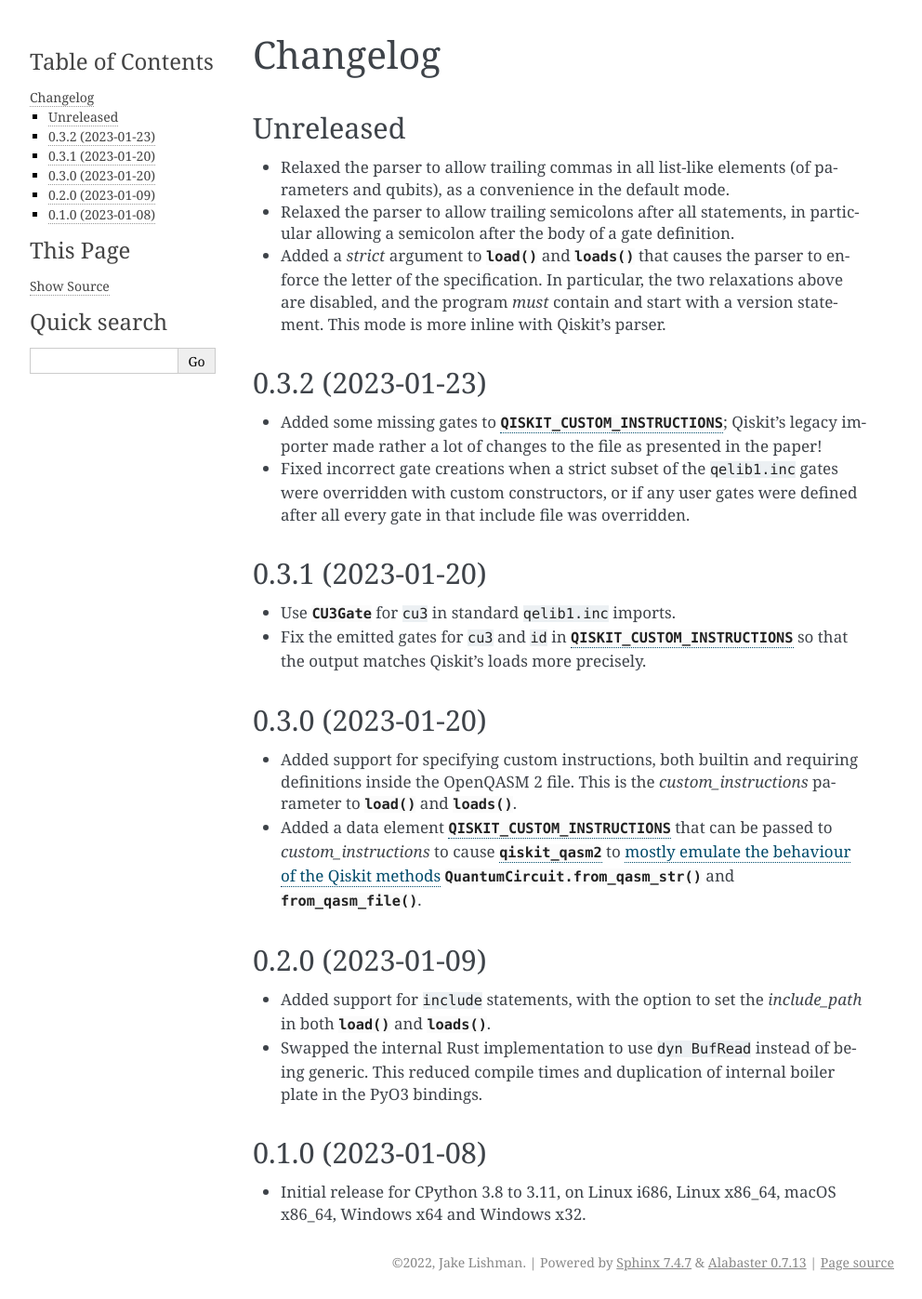
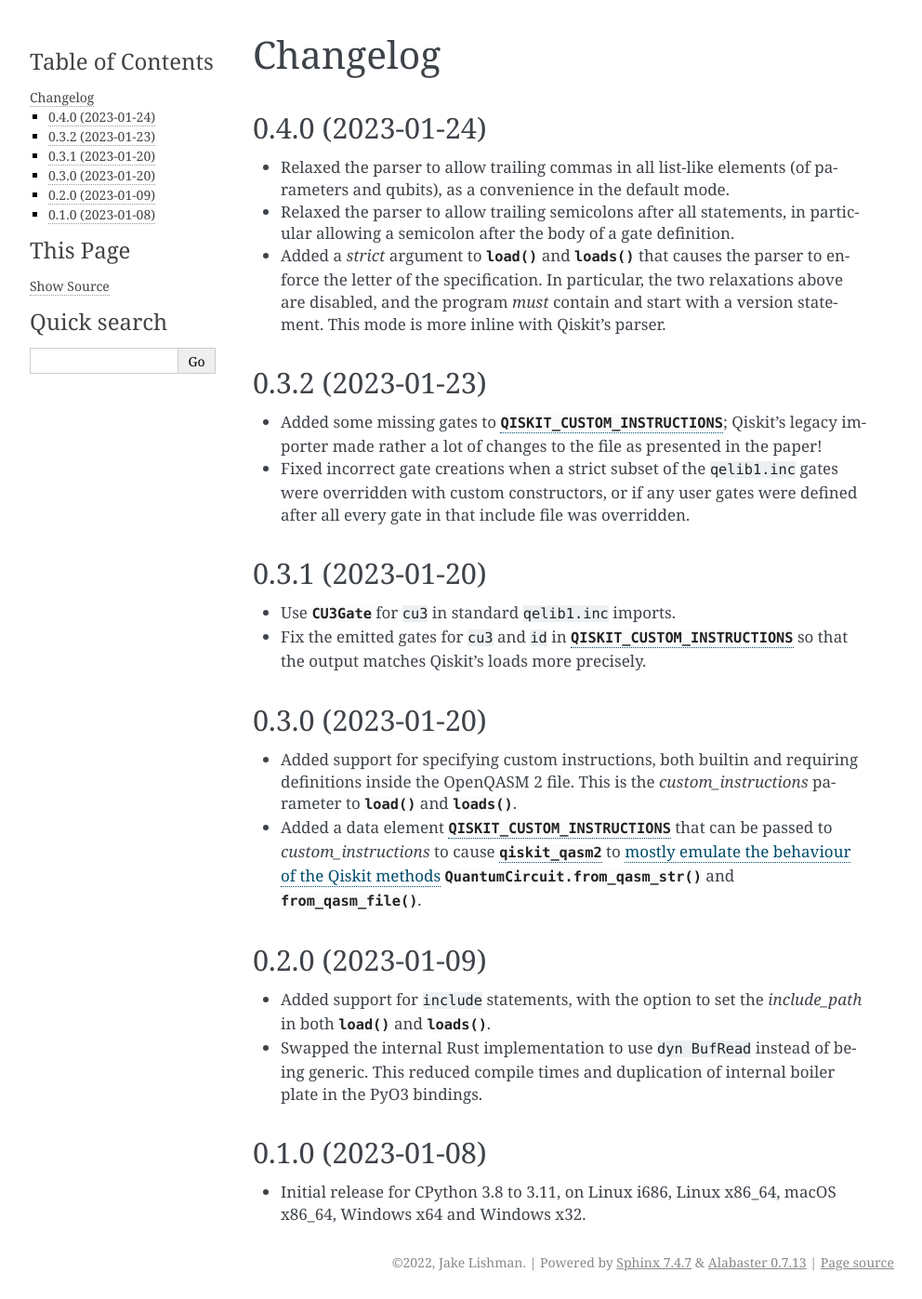
Before and after one commit to jakelishman/qiskit-qasm2, a Sphinx documentation site: the page built from docs/changelog.rst, in a window 1280 px wide. Shown: the whole page at 93% size, without its empty margins (148-1140 px from the left). Built offline with Sphinx 7.4.7, drawn with Linux system fonts in a browser that asks for light colours; the version number is read from the project's files by our own code.

Commit message:
Bump version numbers for 0.4.0

```diff
--- a/Cargo.toml
+++ b/Cargo.toml
@@ -1,6 +1,6 @@
 [package]
 name = "qiskit-qasm2"
-version = "0.3.2"
+version = "0.4.0"
 edition = "2021"
 
 [lib]
--- a/docs/changelog.rst
+++ b/docs/changelog.rst
@@ -2,8 +2,8 @@
 Changelog
 =========
 
-Unreleased
-==========
+0.4.0 (2023-01-24)
+==================
 
 * Relaxed the parser to allow trailing commas in all list-like elements (of parameters and qubits),
   as a convenience in the default mode.
```
Also changed, not shown: 2 other files.
